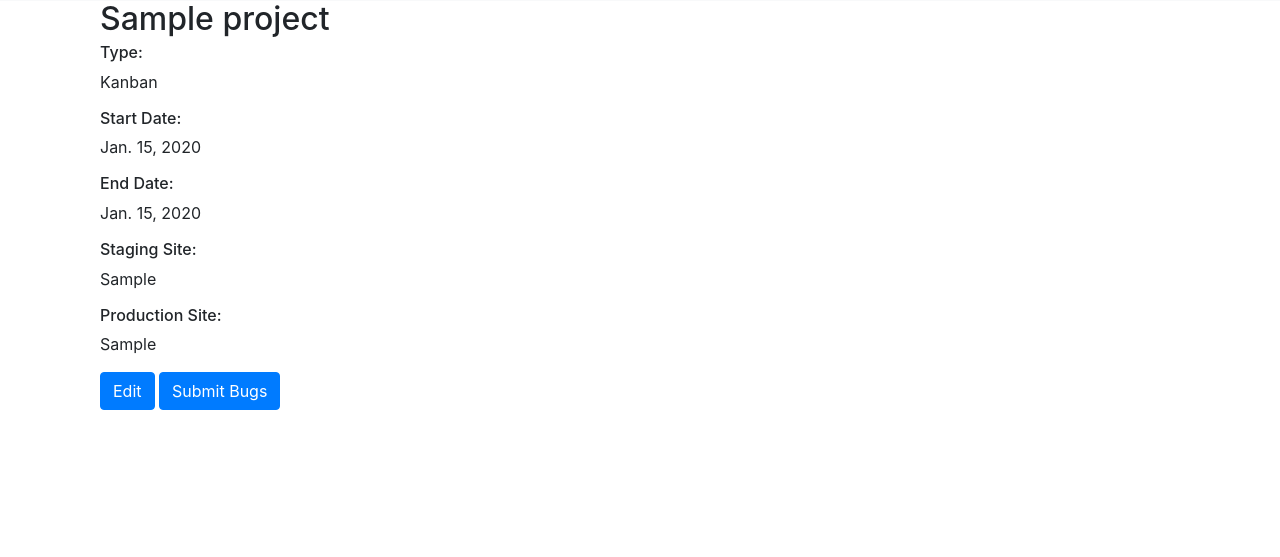
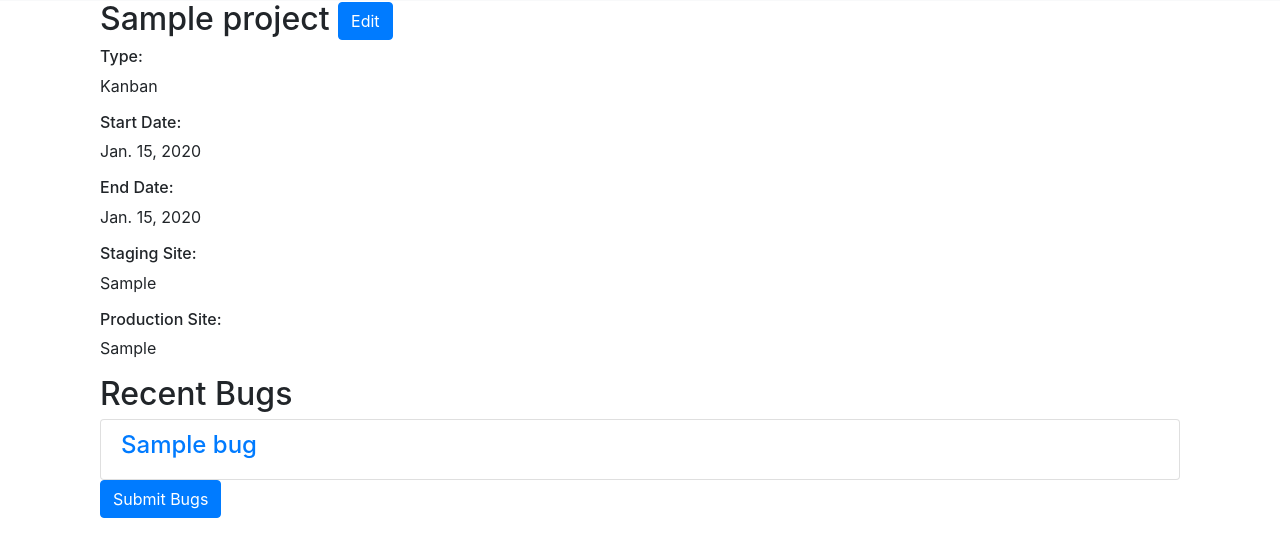
Before and after one commit to russeladrianlopez/bug-tracker, a Django app: a page that uses bug_report_tool/templates/tracker/project_detail.html in a window 1280 px wide. Shown: the part 55-612 px from the top of the page. Run offline with Django 3.2, Linux system fonts and the light colour scheme; a user stored in the database is signed in; tables that the repository leaves empty hold one stand-in row (values such as "Sample post"); parts of the project's set-up code (start-up, migrations or seed data) failed here and were passed over; some libraries are stand-ins or nearby versions.

Commit message:
feat: added list of project bugs in project page

```diff
--- /dev/null
+++ b/bug_report_tool/templates/tracker/bug/bug_project_list.html
@@ -0,0 +1,13 @@
+<h2>Recent Bugs</h2>
+{% if project_buglist %}
+
+    <div class="list-group">
+    {% for bug in project_buglist %}
+      <a href="" class="list-group-item">
+        <h4 class="list-group-item-heading">{{ bug.name }}</h4>
+      </a>
+    {% endfor %}
+    </div>
+{% else %}
+    <p>There are no bugs for this project.</p>
+{% endif %}
--- a/bug_report_tool/templates/tracker/project_detail.html
+++ b/bug_report_tool/templates/tracker/project_detail.html
@@ -8,8 +8,9 @@
 
   <div class="row">
     <div class="col-sm-12">
+      <h2>{{ object.project_name }} <a class="btn btn-primary" href="{% url 'tracker:update' object.project_name|slugify %}" role="button">Edit</a></h2>
 
-      <h2>{{ object.project_name }}</h2>
+
       {% if object.project_name %}
         <h6>Type:</h6><p>{{ object.type_of_project }}</p>
         <h6>Start Date:</h6> <p>{{ object.start_date }}</p>
@@ -20,14 +21,15 @@
       {% endif %}
     </div>
   </div>
+  {% include "tracker/bug/bug_project_list.html" with project_buglist=bugs%}
+
 
 {% if object.tester == request.user %}
 <!-- Action buttons -->
 <div class="row">
 
   <div class="col-sm-12">
-    <a class="btn btn-primary" href="{% url 'tracker:update' object.project_name|slugify %}" role="button">Edit</a>
-    <a class="btn btn-primary" href="{% url 'tracker:newbug' object.project_name|slugify %}" role="button">Submit Bugs</a>
+    <a class="btn btn-primary btn-margin-top" href="{% url 'tracker:newbug' object.project_name|slugify %}" role="button">Submit Bugs</a>
   </div>
 
 </div>
--- a/tracker/views.py
+++ b/tracker/views.py
@@ -6,6 +6,18 @@ from .models import Project, Bug
 from .forms import ProjectForm, BugForm
 
 # Create your views here.
+
+
+class ProjectBugMixin(LoginRequiredMixin, object):
+
+    def get_project_bugs(self):
+        project = Project.objects.get(slug=self.kwargs['slug'])
+        return Bug.objects.filter(project_name_id=project.id)
+
+    def get_context_data(self, **kwargs):
+        context = super(ProjectBugMixin, self).get_context_data(**kwargs)
+        context['bugs'] = self.get_project_bugs()
+        return context
 
 
 class ProjectListView(LoginRequiredMixin, ListView):
@@ -21,7 +33,7 @@ class CreateProjectView(LoginRequiredMixin, CreateView):
         return reverse('tracker:projects')
 
 
-class ProjectDetailView(LoginRequiredMixin, DetailView):
+class ProjectDetailView(ProjectBugMixin, LoginRequiredMixin, DetailView):
     model = Project
 
 
@@ -46,10 +58,6 @@ class BugListView(LoginRequiredMixin, ListView):
     template_name = 'tracker/bug/bug_list_all.html'
 
 
-class ProjectBugListView(LoginRequiredMixin, ListView):
-    pass
-
-
 class BugReportView(LoginRequiredMixin, CreateView):
     form_class = BugForm
     slug_field = 'project_name'
```
